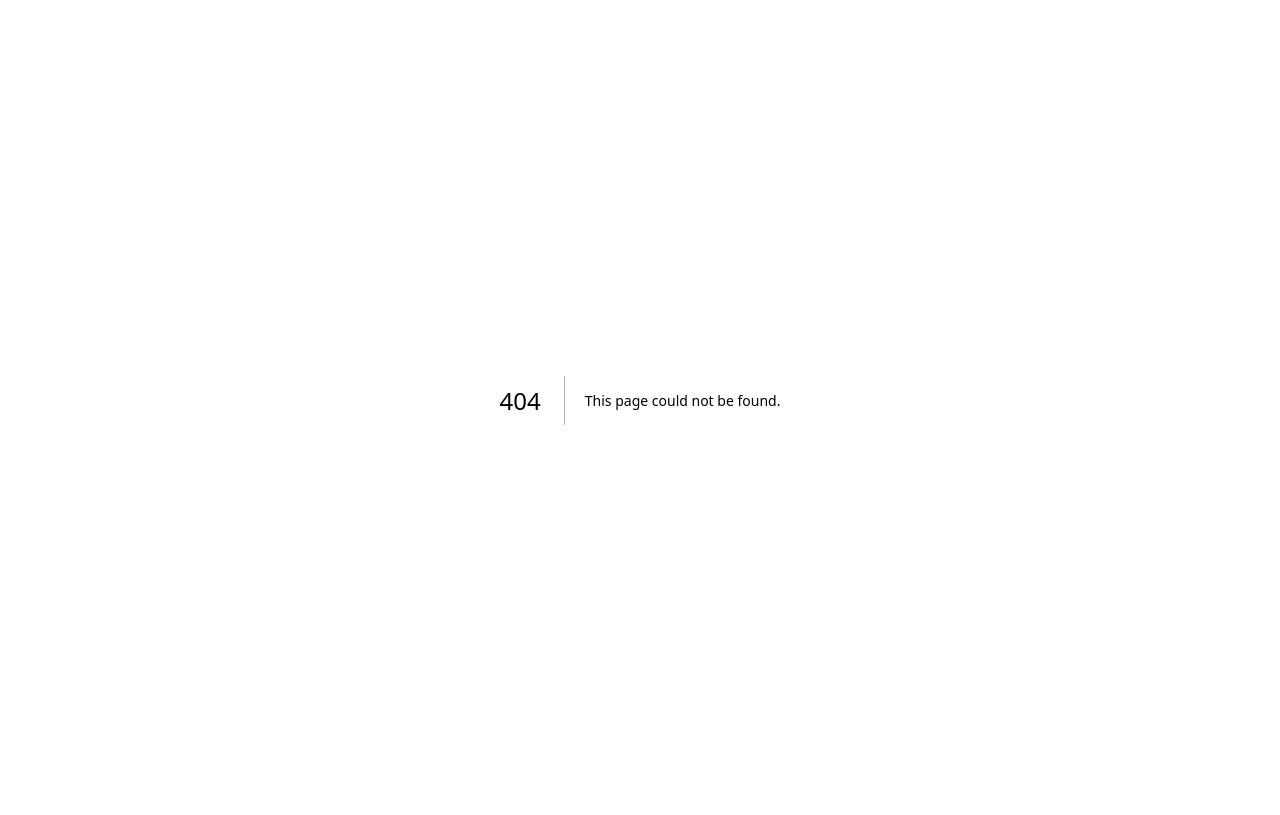
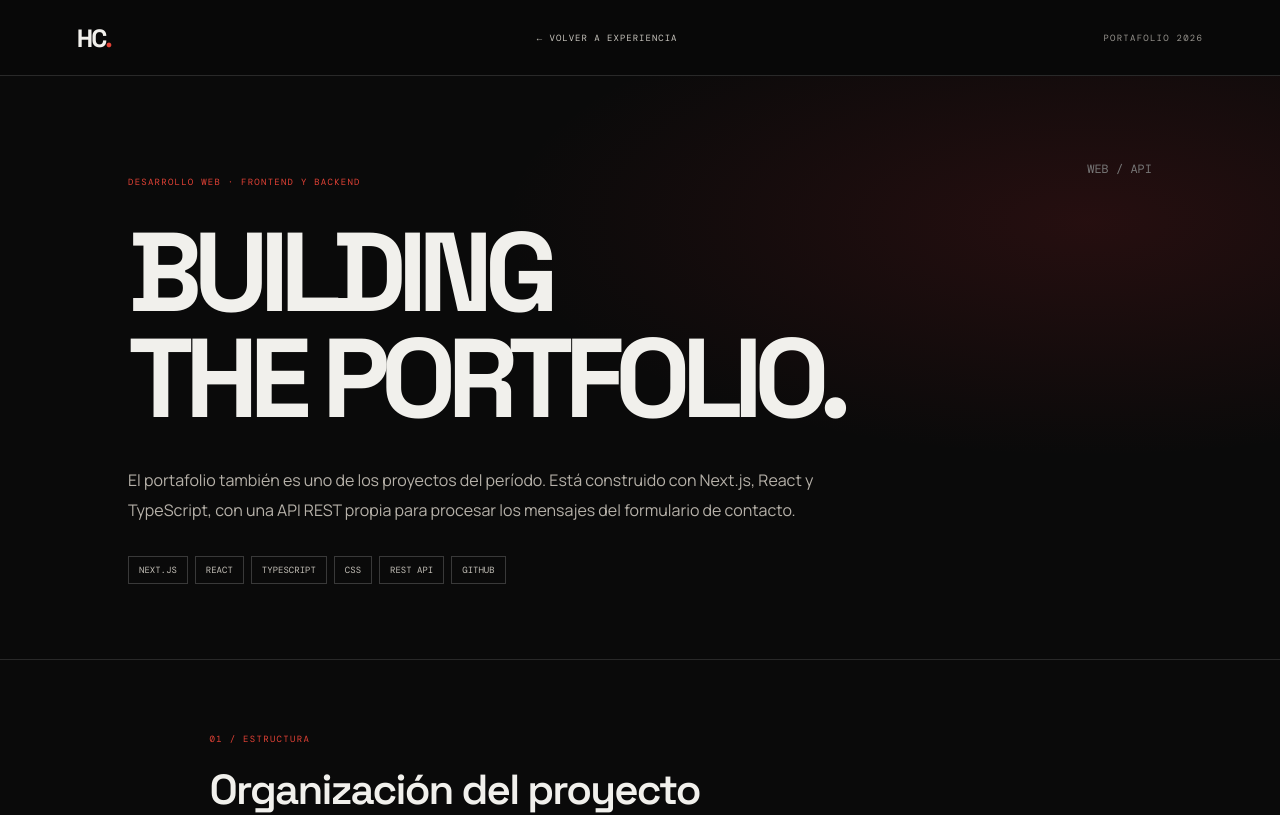
Before and after one commit to RisitosdeOro777/Portafolio, a Next.js app: page /desarrollo in a window 1280 px wide. Before the commit this address had no page. Shown: the top 815 px of the page. Built offline with nearby package versions, Linux system fonts and the light colour scheme.

Commit message:
Document Next.js portfolio frontend and REST API

```diff
--- /dev/null
+++ b/app/desarrollo/page.tsx
@@ -0,0 +1,28 @@
+import Link from "next/link";
+
+export default function DevelopmentPage() {
+  return (
+    <main className="activity-page">
+      <header className="activity-topbar">
+        <Link className="brand" href="/">HC<span>.</span></Link>
+        <Link className="activity-back" href="/#experience">← VOLVER A EXPERIENCIA</Link>
+        <span className="availability">PORTAFOLIO 2026</span>
+      </header>
+      <section className="activity-hero">
+        <p className="eyebrow">DESARROLLO WEB · FRONTEND Y BACKEND</p>
+        <span className="activity-index">WEB / API</span>
+        <h1>BUILDING<br/>THE PORTFOLIO.</h1>
+        <p className="activity-intro">El portafolio también es uno de los proyectos del período. Está construido con Next.js, React y TypeScript, con una API REST propia para procesar los mensajes del formulario de contacto.</p>
+        <div className="tags"><span>NEXT.JS</span><span>REACT</span><span>TYPESCRIPT</span><span>CSS</span><span>REST API</span><span>GITHUB</span></div>
+      </section>
+      <section className="activity-content">
+        <article className="activity-block"><span>01 / ESTRUCTURA</span><h2>Organización del proyecto</h2><ul><li>app/page.tsx contiene la página principal, navegación, secciones y formulario.</li><li>app/globals.css concentra la identidad visual, estilos y reglas responsive.</li><li>app/actividades/[slug]/page.tsx genera las fichas de documentación de las cuatro actividades.</li><li>app/api/contact/route.ts implementa el endpoint POST de contacto.</li><li>public/images almacena recursos visuales del portafolio.</li></ul></article>
+        <article className="activity-block"><span>02 / FRONTEND</span><h2>Interfaz con React</h2><p>La interfaz utiliza componentes funcionales y estado de React para controlar el menú móvil, los campos del formulario, el estado de envío y los mensajes que recibe la persona usuaria. Next.js App Router organiza las páginas y rutas del proyecto.</p><p>El diseño utiliza una composición editorial de alto contraste, tipografía de gran formato, acentos rojos y un fondo gráfico inspirado en franjas de bandera. Las reglas CSS adaptan la navegación, las columnas, las tarjetas y los formularios a pantallas pequeñas.</p></article>
+        <article className="activity-block"><span>03 / BACKEND</span><h2>Endpoint POST /api/contact</h2><p>El endpoint recibe un objeto JSON con name, email y message. Valida que el cuerpo sea un objeto, comprueba los tipos, limita la longitud de cada campo y verifica el formato del correo.</p><ul><li>400 — JSON inválido o campos que no cumplen las validaciones.</li><li>503 — faltan la clave o el remitente del proveedor de correo.</li><li>502 — el proveedor no pudo completar la entrega.</li><li>200 — Resend confirmó el envío del mensaje.</li></ul></article>
+        <article className="activity-block"><span>04 / SERVICIO EXTERNO</span><h2>Envío seguro de mensajes</h2><p>Cuando se configuran las variables privadas, el servidor realiza una petición a Resend. La clave API nunca se expone en el navegador ni se guarda en el repositorio. El remitente debe pertenecer a un dominio verificado por el proveedor.</p><p>Variables necesarias: RESEND_API_KEY y CONTACT_FROM. CONTACT_TO es opcional y, si no se define, utiliza el correo de contacto indicado en el proyecto.</p><p className="activity-note">El código está preparado para el envío real, pero el funcionamiento completo depende de configurar las credenciales en .env.local y en Vercel. No se presenta un envío como exitoso cuando faltan esas variables.</p></article>
+        <article className="activity-block"><span>05 / CONTROL DE VERSIONES</span><h2>GitHub y despliegue</h2><p>El proyecto mantiene un repositorio individual en GitHub. La publicación en Vercel y la verificación de la URL pública deben realizarse desde la cuenta del propietario del proyecto, configurando allí las variables de entorno y comprobando las rutas en escritorio y móvil.</p><div className="activity-actions"><a href="https://github.com/RisitosdeOro777/Portafolio" target="_blank" rel="noreferrer">VER REPOSITORIO ↗</a><Link href="/#contact">IR A CONTACTO ↗</Link></div></article>
+      </section>
+      <footer><Link className="brand" href="/">HC<span>.</span></Link><span>DESARROLLO WEB · 2026</span><Link href="/#home">VOLVER AL INICIO ↑</Link></footer>
+    </main>
+  );
+}
```
